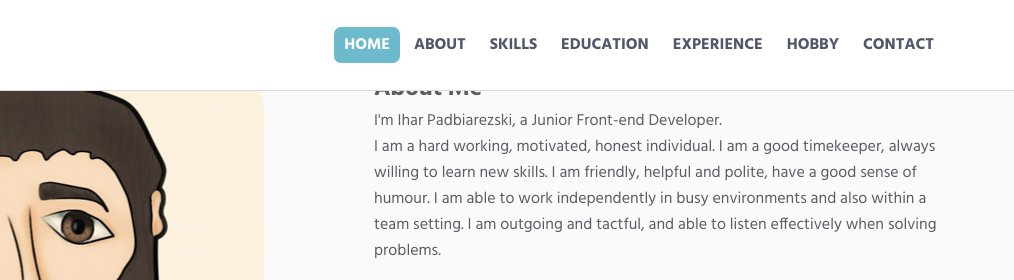
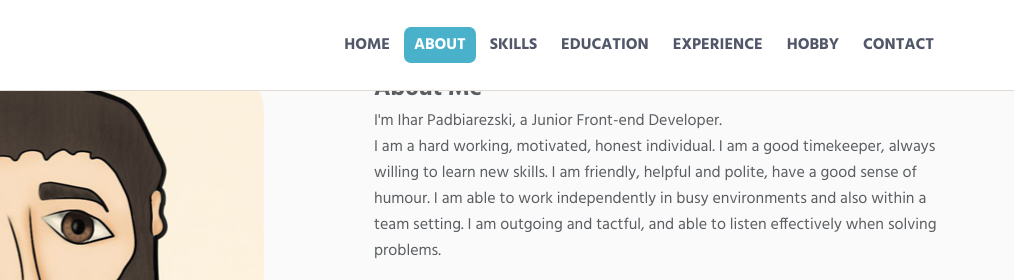
Before and after one commit to IharPadbiarezski/IharPadbiarezski.github.io, a plain HTML site: page index.html in a window 1280 px wide. Both pictures are taken after a click on the link "ABOUT". Shown: the part 750-1030 px from the top of the page, 266-1280 px from the left. Drawn offline with nearby package versions, Linux system fonts and the light colour scheme; files whose address does not match are found by name.

Commit message:
added scroll

```diff
--- a/css/style.css
+++ b/css/style.css
@@ -75,12 +75,17 @@ nav a {
   text-decoration: none;
 }
 
-nav a:hover, .current  {
+nav a:hover {
   background-color: #6dbacd;
   border-radius: 7px;
   color: white;
 }
 
+.active {
+  background-color: #4ab1ca;
+  border-radius: 7px;
+  color: white;
+}
 .slider {
   height: 660px;
   background: #e2dbd3;
@@ -272,7 +277,7 @@ nav a:hover, .current  {
 /*Start contact*/
 
 #contact {
-  padding: 70px 0;
+  padding: 250px 0;
 }
 
 .contact {
--- a/index.html
+++ b/index.html
@@ -8,7 +8,6 @@
   <meta content="resume" name="description" />
   <meta content="iPadbiarezski" name="author" />
   <link href="http://fonts.googleapis.com/css?family=Hind:300,400,500,600,700" rel="stylesheet" type="text/css">
-  <link href="css/simple-line-icons.css" rel="stylesheet" type="text/css" />
   <link href="css/font-awesome.min.css" rel="stylesheet" />
   <script src="js/jquery-3.2.1.min.js" type="text/javascript"></script>
   <title>Ihar Padbiarezski / Resume</title>
@@ -20,12 +19,13 @@
   <!-- Start Header-->
   <header id="nav">
     <div class="container" id="boss">
-      <a class="logo" href="#body">
+      <a class="logo" href="index.html">
         <img src="img/logo.png" alt="logo" height="20" width="154">
       </a>
-      <nav>
-        <a href="#" id="menu-icon"></a>
-        <a href="#body" class="current">Home</a>
+      <div class="m1 menu">
+        <!--  <a href="#" id="menu-icon"></a> -->
+      <nav id="menu-center">
+        <a class="active" href="#home">Home</a>
         <a href="#about">About</a>
         <a href="#skills">Skills</a>
         <a href="#education">Education</a>
@@ -34,12 +34,13 @@
         <a href="#contact">Contact</a>
       </nav>
     </div>
+  </div>
   </header>
   <!--End Header-->
 
   <main>
     <!--Start Slider-->
-    <div class="slider">
+    <div id="home" class="slider">
     <div class="container">
       <div class="initials">
         <h1>Ihar <br/> Padbiarezski</h1>
@@ -209,5 +210,6 @@
 
 
 <script src="js/nav.js"></script>
+<script src="js/scroll.js"></script>
 
 </html>
--- /dev/null
+++ b/js/scroll.js
@@ -0,0 +1,39 @@
+$(document).ready(function () {
+    $(document).on("scroll", onScroll);
+
+    //smoothscroll
+    $('a[href^="#"]').on('click', function (e) {
+        e.preventDefault();
+        $(document).off("scroll");
+
+        $('a').each(function () {
+            $(this).removeClass('active');
+        })
+        $(this).addClass('active');
+
+        var target = this.hash,
+            menu = target;
+        $target = $(target);
+        $('html, body').stop().animate({
+            'scrollTop': $target.offset().top+2
+        }, 500, 'swing', function () {
+            window.location.hash = target;
+            $(document).on("scroll", onScroll);
+        });
+    });
+});
+
+function onScroll(event){
+    var scrollPos = $(document).scrollTop();
+    $('#menu-center a').each(function () {
+        var currLink = $(this);
+        var refElement = $(currLink.attr("href"));
+        if (refElement.position().top <= scrollPos && refElement.position().top + refElement.height() > scrollPos) {
+            $('#menu-center a').removeClass("active");
+            currLink.addClass("active");
+        }
+        else{
+            currLink.removeClass("active");
+        }
+    });
+}
```
Also changed, not shown: js/nav.js (+7 -0 lines).
